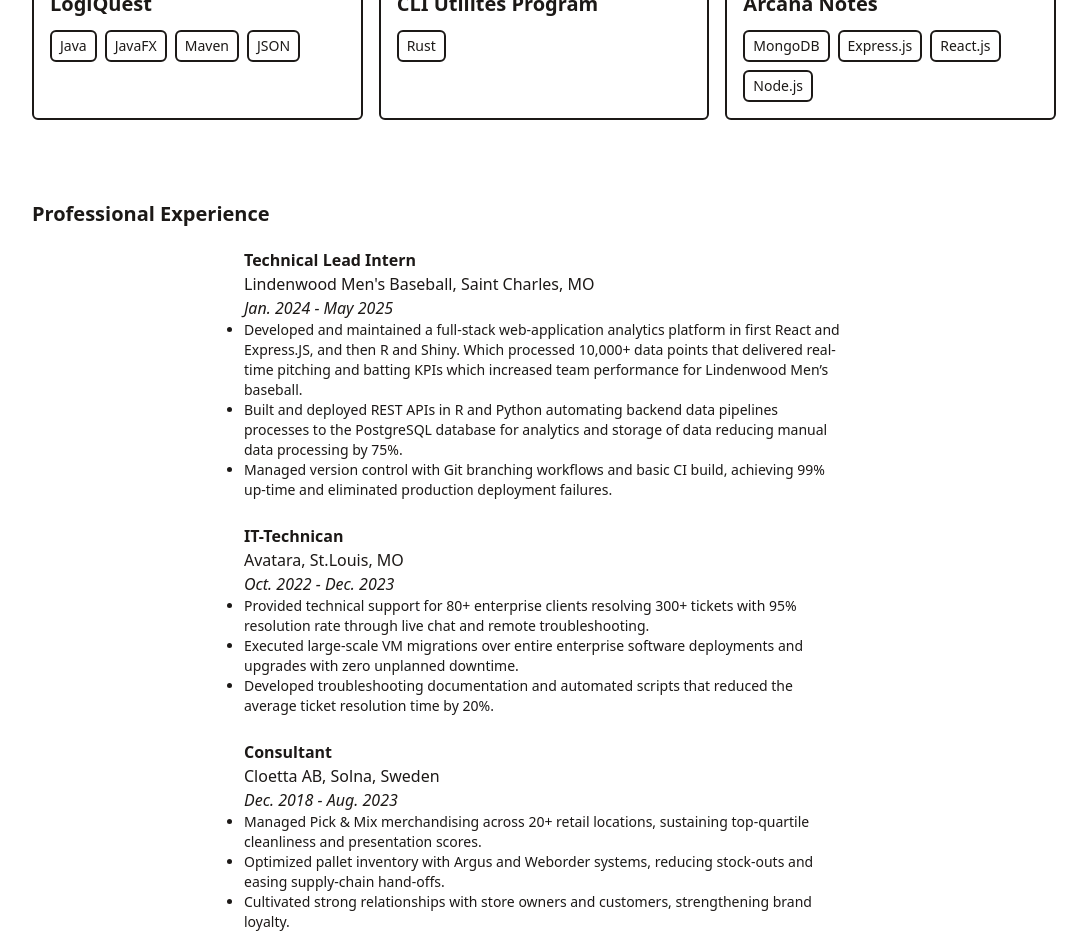
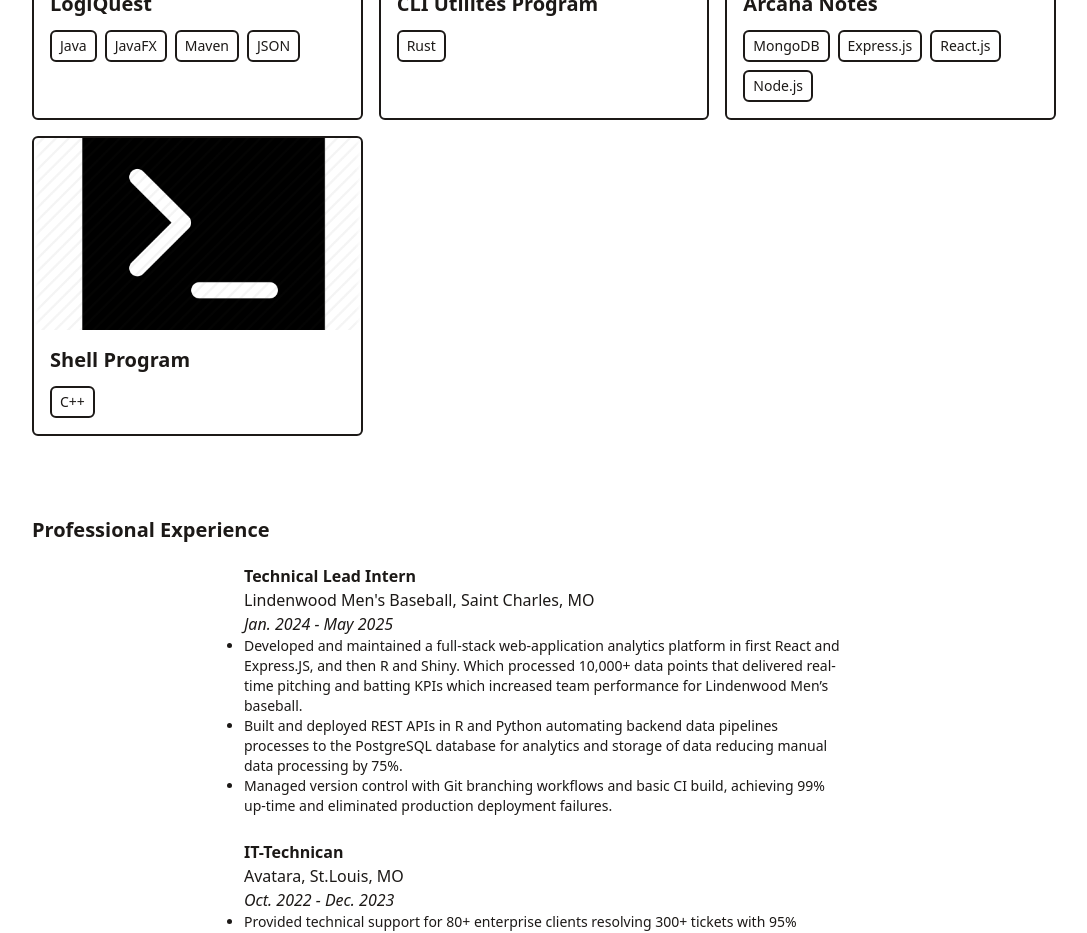
Before and after one commit to ErkanPerkan25/minimal-portfolio, a React (Vite) app: page / in a window 1280 px wide. Shown: the part 1360-2293 px from the top of the page, without its empty margins (96-1183 px from the left). Built offline with nearby package versions, Linux system fonts and the light colour scheme.

Commit message:
New project added

```diff
--- a/src/data/portfolio.js
+++ b/src/data/portfolio.js
@@ -34,6 +34,11 @@ export default [
         imgUrl: "assets/arcana_notes.png",
         stack: ["MongoDB", "Express.js", "React.js", "Node.js"],
         link: "https://arcananotes.vercel.app/",
-    }
-
+    },
+    {
+        title: "Shell Program",
+        imgUrl: "assets/command_prompt_icon.png",
+        stack: ["C++",],
+        link: "https://github.com/ErkanPerkan25/Shell_program_project",
+    },
 ]
```
Also changed, not shown: public/assets/command_prompt_icon.png (added).
